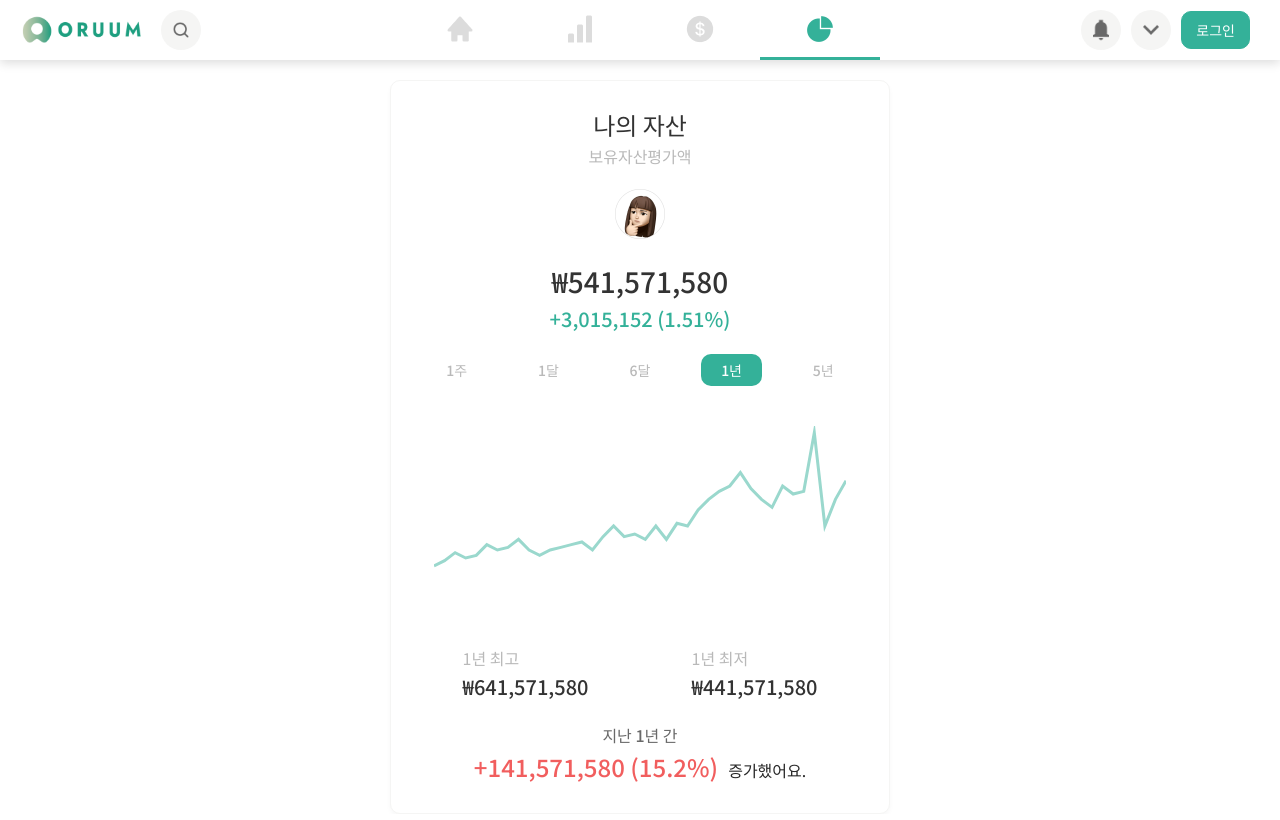
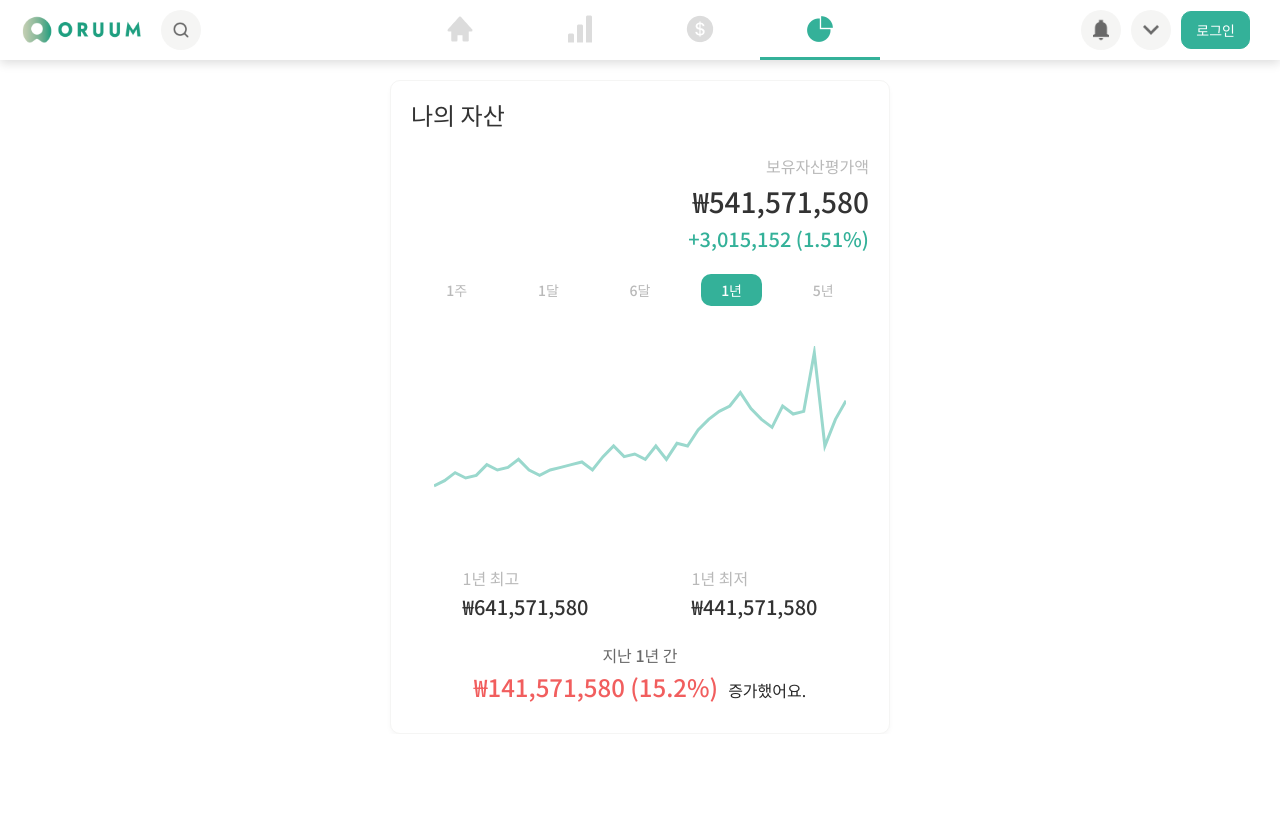
Before and after one commit to GBSIM/oruum_frontend, a React (Create React App) app: page /Portfolio in a window 1280 px wide. Shown: the top 820 px of the page. Built offline with nearby package versions, Linux system fonts and the light colour scheme.

Commit message:
update my asset design

```diff
--- a/src/components/library/ui/portfolio/AssetProfile/AssetProfile.css
+++ b/src/components/library/ui/portfolio/AssetProfile/AssetProfile.css
@@ -2,8 +2,16 @@
     display: flex;
     flex-direction: row;
     align-items: center;
+    justify-content: flex-start;
+    width: 100%;
+}
+
+.asset-profile-row-container.right {
+    justify-content: flex-end;
+}
+
+.asset-profile-row-container.center {
     justify-content: center;
-    width: 100%;
 }
 
 .asset-profile-title {
--- a/src/components/library/ui/portfolio/AssetProfile/AssetProfile.js
+++ b/src/components/library/ui/portfolio/AssetProfile/AssetProfile.js
@@ -23,22 +23,17 @@ export default function AssetProfile() {
 
     return (
         <div>
-            <div className='asset-profile-spacer-level1 top'></div>
             <div className="asset-profile-row-container">
                 <h2 className="asset-profile-title">나의 자산</h2>
             </div>
-            <div className="asset-profile-row-container">
+            <div className='asset-profile-spacer-level2'></div>
+            <div className="asset-profile-row-container right">
                 <span className="asset-profile-subtitle">보유자산평가액</span>
             </div>
-            <div className='asset-profile-spacer-level2'></div>
-            <div className="asset-profile-row-container">
-                <img src={require('../../images/image/image_profile.png')} className='asset-profile-icon'></img>
-            </div>
-            <div className='asset-profile-spacer-level3'></div>
-            <div className="asset-profile-row-container">
+            <div className="asset-profile-row-container right">
                 <h1 className="asset-profile-total-asset">{assetCurrency}{(totalAsset).toLocaleString()}</h1>
             </div>
-            <div className="asset-profile-row-container">
+            <div className="asset-profile-row-container right">
                 {dailyAssetChangeText}
             </div>
             <div className='asset-profile-spacer-level2'></div>
@@ -56,10 +51,11 @@ export default function AssetProfile() {
                     unit={assetCurrency}></AssetBasicInfos>
             </div>
             <div style={{height:'20px'}}></div>
-            <div className="asset-profile-row-container">
+            <div className="asset-profile-row-container center">
                 <AssetChange
                     change={assetYearlyChange}
-                    changePercentage={assetYearlyChangePercentage}></AssetChange>
+                    changePercentage={assetYearlyChangePercentage}
+                    unit={assetCurrency}></AssetChange>
             </div>
         </div>
     )
@@ -134,14 +130,14 @@ function AssetChange(props) {
     if (props.change >= 0) {
         changeText =
         <div className='asset-change-price-text-container'>
-            <h2 className='asset-change-price high'>+{props.change.toLocaleString()} ({props.changePercentage}%)</h2>
+            <h2 className='asset-change-price high'>{props.unit + props.change.toLocaleString()} ({props.changePercentage}%)</h2>
             <div style={{width:'10px'}}></div>
             <span className='portfolio-change-price-text'>증가했어요.</span>
         </div>
     } else {
         changeText =
         <div className='asset-change-price-text-container'>
-            <h2 className='asset-change-price low'>{props.change.toLocaleString()} ({props.changePercentage}%)</h2>
+            <h2 className='asset-change-price low'>{props.unit + props.change.toLocaleString()} ({props.changePercentage}%)</h2>
             <div style={{width:'10px'}}></div>
             <span className='asset-change-price-text'>감소했어요.</span>
         </div>
```
